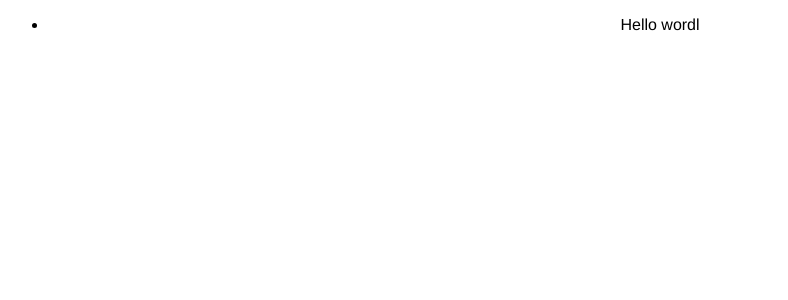
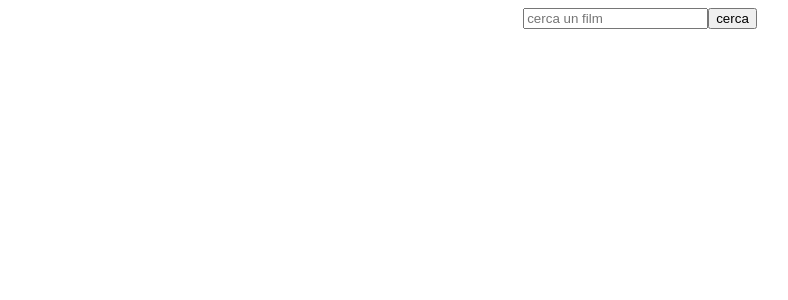
Before and after one commit to GiulianoPrimavera/vue-boolflix, a Vue app: page / in a window 1280 px wide. Shown: the top 300 px of the page, without its empty margins (0-788 px from the left). Built offline with nearby package versions, Linux system fonts and the light colour scheme.

Commit message:
adds filter that shows a list of movies names based on the searched word

```diff
--- a/src/App.vue
+++ b/src/App.vue
@@ -1,19 +1,73 @@
 <template>
   <div id="app">
     <div class="main_container">
+      <input
+        type="text"
+        placeholder="cerca un film"
+        v-model="searchedString"
+        @keyup.enter="startSearching"
+      />
+      <button @click="startSearching">cerca</button>
       <ul>
-        <li>Hello wordl</li>
+        <li v-for="(movie, i) in movies" :key="i">
+          {{ movie.original_title }}
+        </li>
       </ul>
     </div>
   </div>
 </template>
 
 <script>
+import axios from "axios";
 
 export default {
-  name: 'App',
-  components: {}
-}
+  name: "App",
+  components: {},
+  data() {
+    return {
+      apiKey: "cd46b1fc41160a5e0f5ace06fece242a",
+      movies: [],
+      searchedString: "",
+    };
+  },
+  methods: {
+    //eseguo la richiesta da axios all'api e popolo l'array "movies" ogni volta che premo enter o clicco su cerca
+    startSearching() {
+      //svuoto l'array all'inizio della funzione
+      this.movies = [];
+
+      //eseguo la chiamata axios
+      axios
+        //come primo elemento della funzione get metto la prima parte necessaria per la ricerca di films (data dalla documentazione dell'api)
+        .get("https://api.themoviedb.org/3/search/movie?", {
+          //come secondo elemento del get inserisco params (un oggetto nel quale vengono specificati dei parametri, axios "traduce" questi parametri in stringa di ricerca)
+          params: {
+            //this.apiKey è la chiave data dall'api
+            api_key: this.apiKey,
+            //this.searchedString è un v-model inserito nell'input di testo, query è il secondo parametro necessario per la ricerca dei film
+            query: this.searchedString,
+          },
+        })
+        .then((resp) => {
+          //prendo l'array di risposta dato dall'api e lo inseriso nel mio array movies
+          this.movies.push(...resp.data.results);
+        });
+      console.log("array di film", this.movies);
+    },
+  },
+  mounted() {
+    /* axios
+    .get("https://api.themoviedb.org/3/search/movie?", {
+      params: {
+        api_key: this.apiKey,
+        query: this.searchedString
+    }})
+    .then(resp => {
+      this.movies.push(...resp.data.results)
+    });
+    console.log("array di prova", this.movies); */
+  },
+};
 </script>
 
 <style lang="scss">
```
